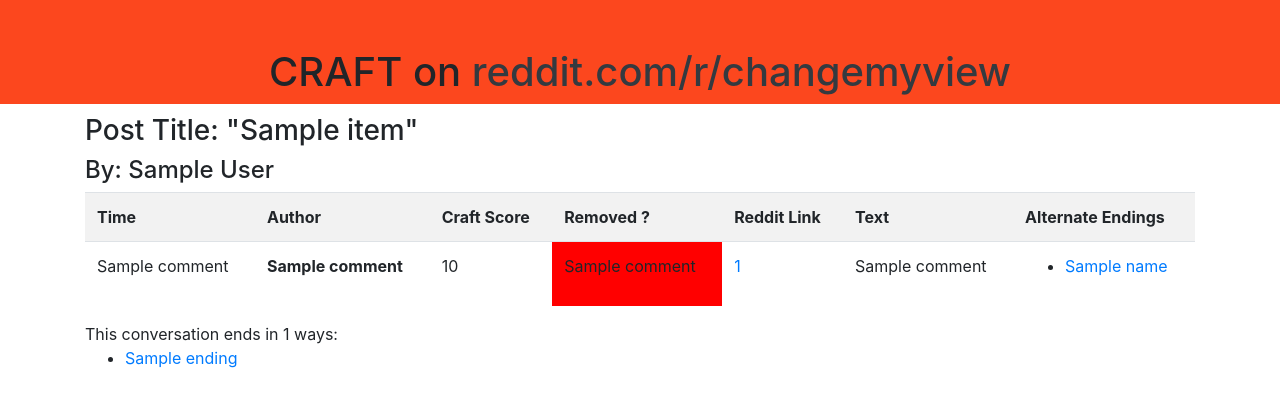
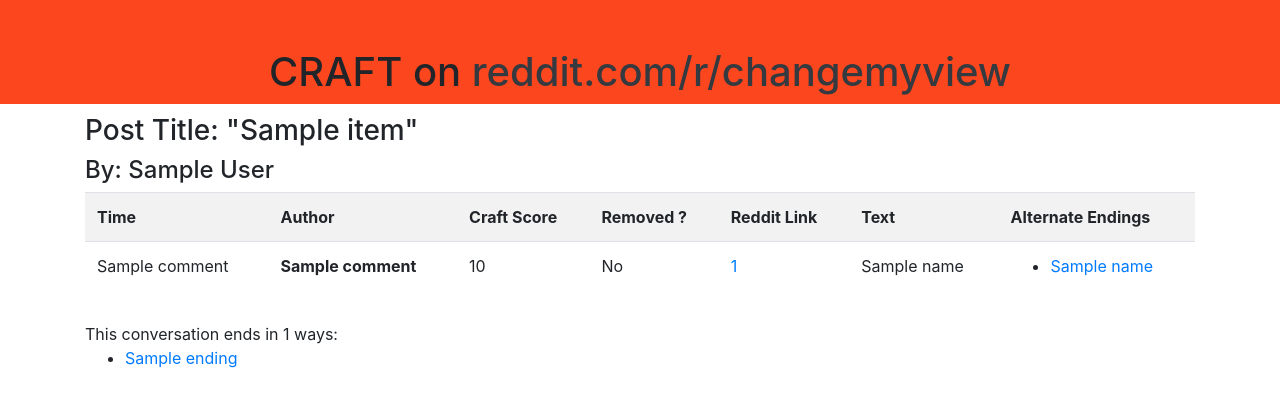
Before and after one commit to jschluger/CRAFT-frontend, a Flask app: page /convo in a window 1280 px wide. Shown: the part 56-463 px from the top of the page. Run offline with Flask 2, Linux system fonts and the light colour scheme; a database or web service that is not in the repository returns one stand-in record (values such as "Sample title"); data that the repository does not hold is empty; some libraries are stand-ins or nearby versions.

Commit message:
implementing displaying endings and displaying when a comment is deleted

```diff
--- a/server/routes.py
+++ b/server/routes.py
@@ -48,6 +48,9 @@
     # print(f'\twith id={i}')
 
     convo = api_interface.get_convo(i)
+    for c in convo['convo']:
+        c[3] = c[3].split('\n')
+
     return render_template('convo.html',
                            convo=convo['convo'],
                            parent=convo['parent'],
--- a/server/templates/convo.html
+++ b/server/templates/convo.html
@@ -33,13 +33,19 @@
 	{{ comment[2] | round(3) }}
       </td>
       <td
-	{% if comment[6] %}
-	style="background: red"
-	{% endif %} >
-	{{ comment[6] }}
+	{% if comment[6] > 0 %}
+	style="background: red">
+	{{ format_time(comment[6]) }}
+	{% else %}
+	> No
+	{% endif %}
       </td>
       <td><a href="http://reddit.com{{comment[4]}}" target="_blank">{{comment[0]}}</a></td>
-      <td>{{comment[3]}}</td>
+      <td>
+	{% for p in comment[3] %}
+	<p>{{ p }} </p>
+	{% endfor %}
+      </td>
       <td><ul>
 	  {% for ending in comment[7] %}
 	  {% if ending != id %}
```
